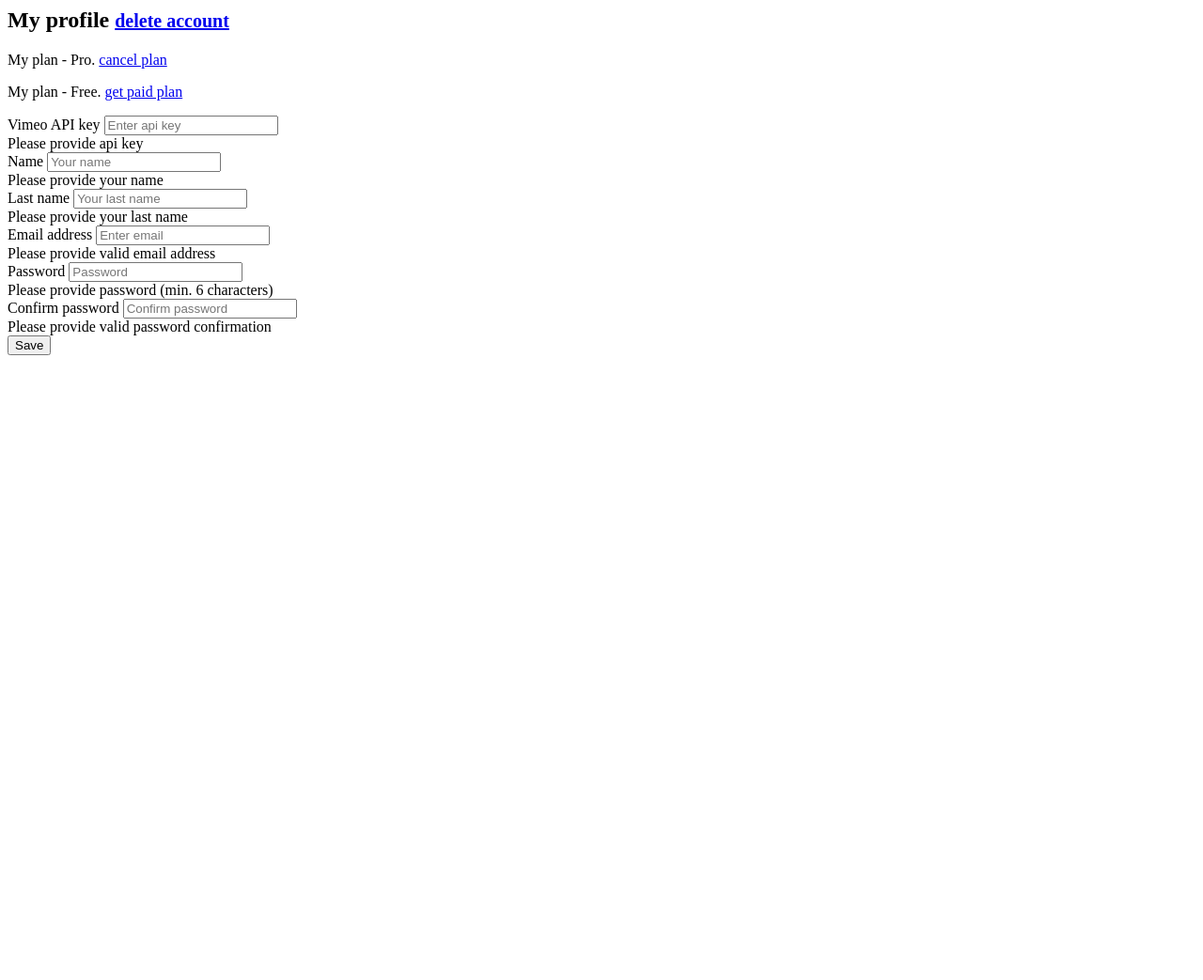
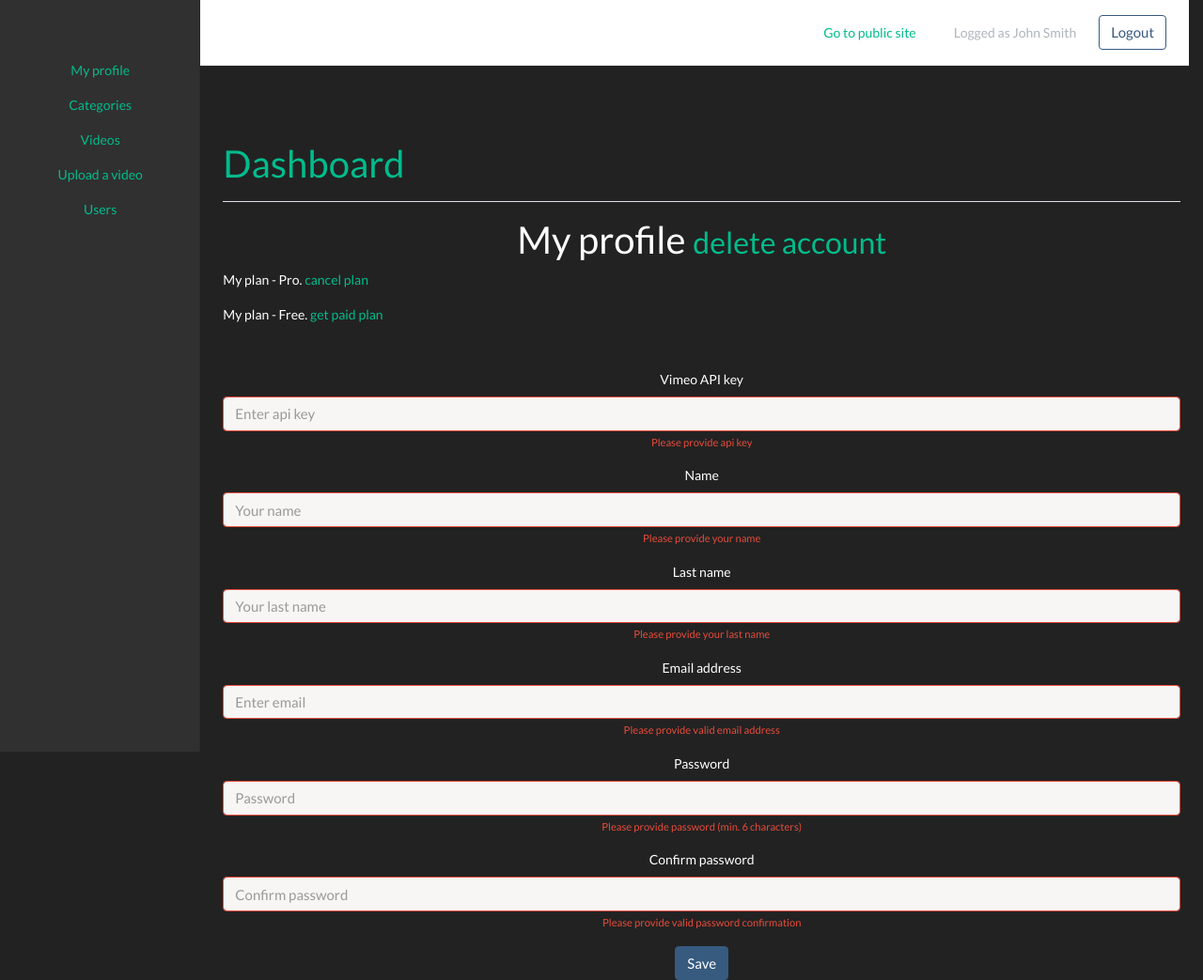
Before and after one commit to ilkisha/VideoApplication, a Symfony app: template templates/admin/my_profile.html.twig in a window 1280 px wide. Shown: the whole page at 94% size. Before the commit the page ends 378 px from the top, so only its background shows below. Run offline with Twig, Linux system fonts and the light colour scheme; the template is opened without the code that fills it, so the values that code supplies are empty; some libraries are stand-ins or nearby versions.

Commit message:
Made admin controller and setting up it links and more like

```diff
--- /dev/null
+++ b/templates/admin/base.html.twig
@@ -0,0 +1,78 @@
+{% extends 'base.html.twig' %}
+
+{% block customstylesheets %}
+    <link href="{{ asset('assets/css/dashboard.css') }}" rel="stylesheet">
+{% endblock %}
+{% block title %}Awesome videos - admin panel{% endblock %}
+
+{% block menu %}{% endblock %}
+
+{% block main %}
+    <div class="d-flex flex-column flex-md-row align-items-center p-3 px-md-4 mb-3 bg-white border-bottom shadow-sm">
+        <h5 class="my-0 mr-md-auto font-weight-normal">Awesome Videos</h5>
+        <a class="nav-link active" href="../"> Go to public site</a>
+        <nav class="my-2 my-md-0 mr-md-3">
+            <a class="p-2 text-dark">Logged as John Smith</a>
+        </nav>
+        <a class="btn btn-outline-primary" href="#">Logout</a>
+    </div>
+
+    <div class="row">
+        <nav class="col-md-2 d-none d-md-block bg-light sidebar">
+            <div class="sidebar-sticky">
+                <ul class="nav flex-column">
+                    <li class="nav-item">
+                        <a class="nav-link" href="my_profile.php">
+                            <span data-feather="file"></span>
+                            My profile
+                        </a>
+                    </li>
+                    <li class="nav-item">
+                        <a class="nav-link" href="categories.php">
+                            <span data-feather="file"></span>
+                            Categories
+                        </a>
+                    </li>
+                    <li class="nav-item">
+                        <a class="nav-link" href="videos.php">
+                            <span data-feather="shopping-cart"></span>
+                            Videos
+                        </a>
+                    </li>
+                    <li class="nav-item">
+                        <a class="nav-link" href="upload_video.php">
+                            <span data-feather="shopping-cart"></span>
+                            Upload a video
+                        </a>
+                    </li>
+                    <li class="nav-item">
+                        <a class="nav-link" href="users.php">
+                            <span data-feather="users"></span>
+                            Users
+                        </a>
+                    </li>
+                </ul>
+
+            </div>
+        </nav>
+
+        <main role="main" class="col-md-9 ml-sm-auto col-lg-10 px-4">
+            <div class="d-flex justify-content-between flex-wrap flex-md-nowrap align-items-center pt-3 pb-2 mb-3 border-bottom">
+                <h1 class="h2"><a href="my_profile.php">Dashboard</a></h1>
+            </div>
+            {% block mainadmin %}{% endblock %}
+        </main>
+    </div>
+{% endblock %}
+
+{% block footer_links%}{% endblock %}
+
+{% block customjavascript %}
+    <script>
+        $('input[type="file"]').change(function (e) {
+            var fileName = e.target.files[0].name;
+            console.log(e.target.files[0]);
+            $('.custom-file-label').html(fileName);
+        });
+    </script>
+{% endblock %}
--- a/templates/admin/my_profile.html.twig
+++ b/templates/admin/my_profile.html.twig
@@ -1,9 +1,11 @@
-<?php include('includes/_header.php'); ?>
+{% extends 'admin/base.html.twig' %}
+
+{% block mainadmin %}
 
 <h2>My profile <small><a onclick="return confirm('Are you sure?');" href="#">delete account</a></small></h2>
 <p class="text-left">My plan - Pro. <a onclick="return confirm('Are you sure? This can not be undone. Remember also to cancel payment in your PayPal account.');"
         href="#">cancel plan</a></p>
-<p class="text-left">My plan - Free. <a href="../front/payment.html.twig">get paid plan</a></p>
+<p class="text-left">My plan - Free. <a href="{{ path('payment') }}">get paid plan</a></p>
 
 <form class="mt-5" method="POST" action="#">
     <div class="form-group">
@@ -51,4 +53,4 @@
     <button type="submit" class="btn btn-primary">Save</button>
 </form>
 
-<?php include('includes/_footer.php'); ?>
+{% endblock %}
--- a/templates/base.html.twig
+++ b/templates/base.html.twig
@@ -40,7 +40,7 @@
                 <a class="p-2 text-dark" href="{{ path('video_list') }}">Unbelievable</a>
                 <a class="p-2 text-dark" href="{{ path('video_list') }}">Inspirational</a>
                 <a class="p-2 text-dark" href="{{ path('video_list') }}">Motivating</a>
-                <a class="p-2 text-dark" href="admin/my_profile.php">My account</a>
+                <a class="p-2 text-dark" href="{{ path('admin_main_page') }}">My account</a>
             </nav>
             <a class="btn btn-outline-primary mr-2" href="{{ path('pricing') }}">Sign up</a>
             <a class="btn btn-outline-primary" href="{{ path('login') }}">Sign in</a>
```
Also changed, not shown: src/Controller/AdminController.php (added, +20 -0 lines), src/Controller/FrontController.php (+8 -0 lines), templates/admin/includes/_footer.html.twig (+0 -8 lines), templates/front/payment.html.twig (+5 -5 lines).
